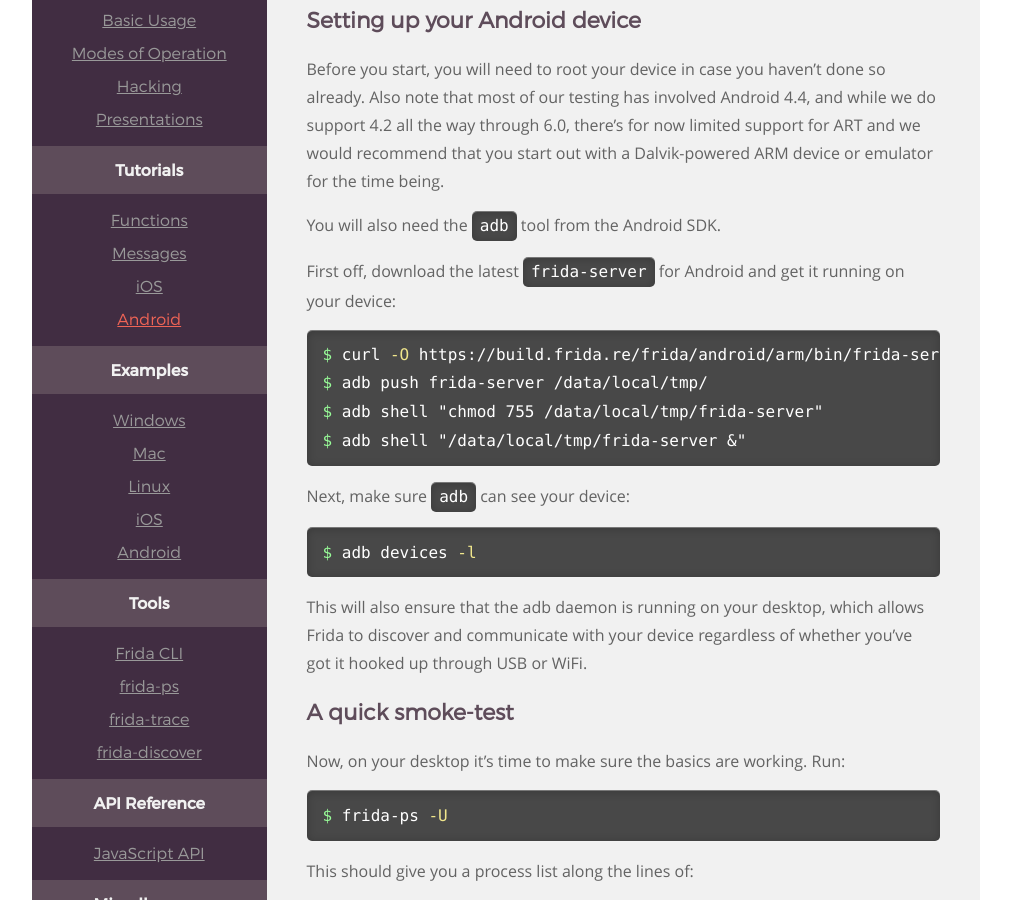
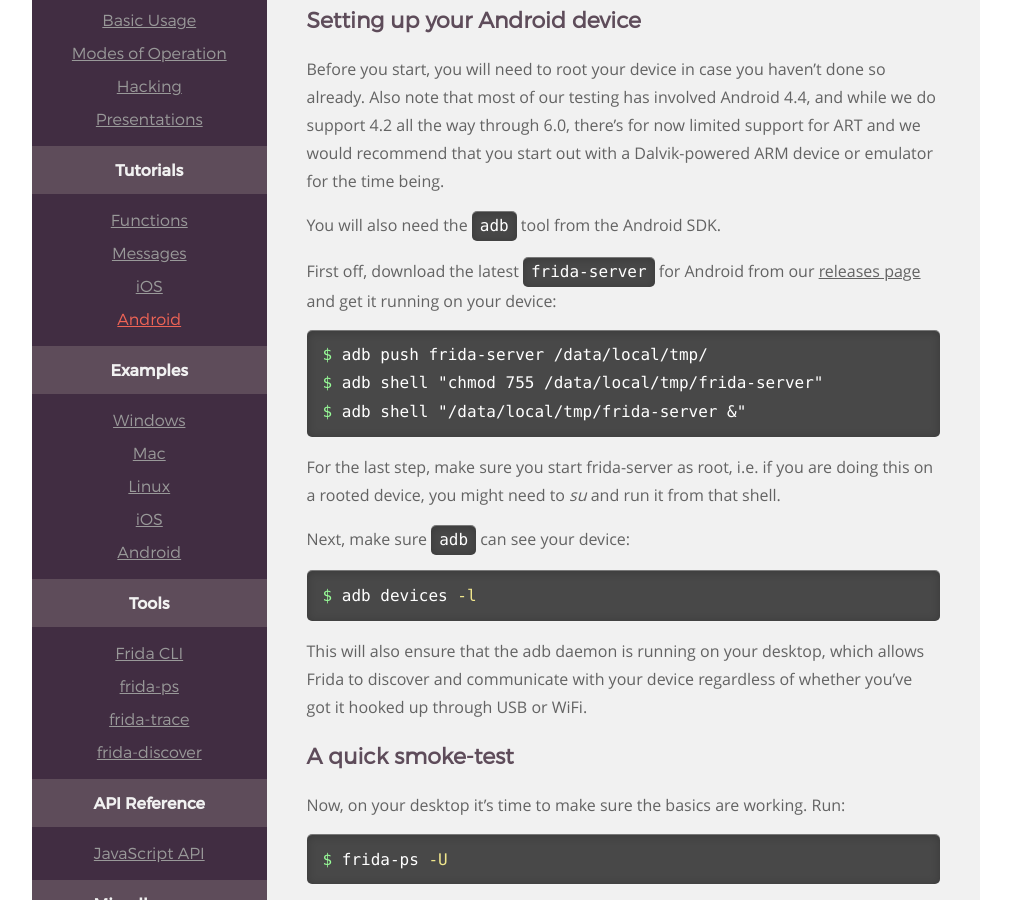
Before and after one commit to frida/frida-website, a Jekyll site: the page built from _docs/android.md, in a window 1280 px wide and 900 px high, scrolled down 306 px. Shown: the whole window, without its empty margins (129-1140 px from the left). Built offline with Jekyll 4.4.1, drawn with Linux system fonts in a browser that asks for light colours.

Commit message:
Improve the Android instructions

```diff
--- a/_docs/android.md
+++ b/_docs/android.md
@@ -16,15 +16,19 @@ or emulator for the time being.
 
 You will also need the `adb` tool from the Android SDK.
 
-First off, download the latest `frida-server` for Android and get it running
-on your device:
+First off, download the latest `frida-server` for Android from our [releases
+page](https://github.com/frida/frida/releases) and get it running on your
+device:
 
 {% highlight bash %}
-$ curl -O https://build.frida.re/frida/android/arm/bin/frida-server
 $ adb push frida-server /data/local/tmp/
 $ adb shell "chmod 755 /data/local/tmp/frida-server"
 $ adb shell "/data/local/tmp/frida-server &"
 {% endhighlight %}
+
+For the last step, make sure you start frida-server as root, i.e. if you are
+doing this on a rooted device, you might need to *su* and run it from that
+shell.
 
 Next, make sure `adb` can see your device:
 
```
